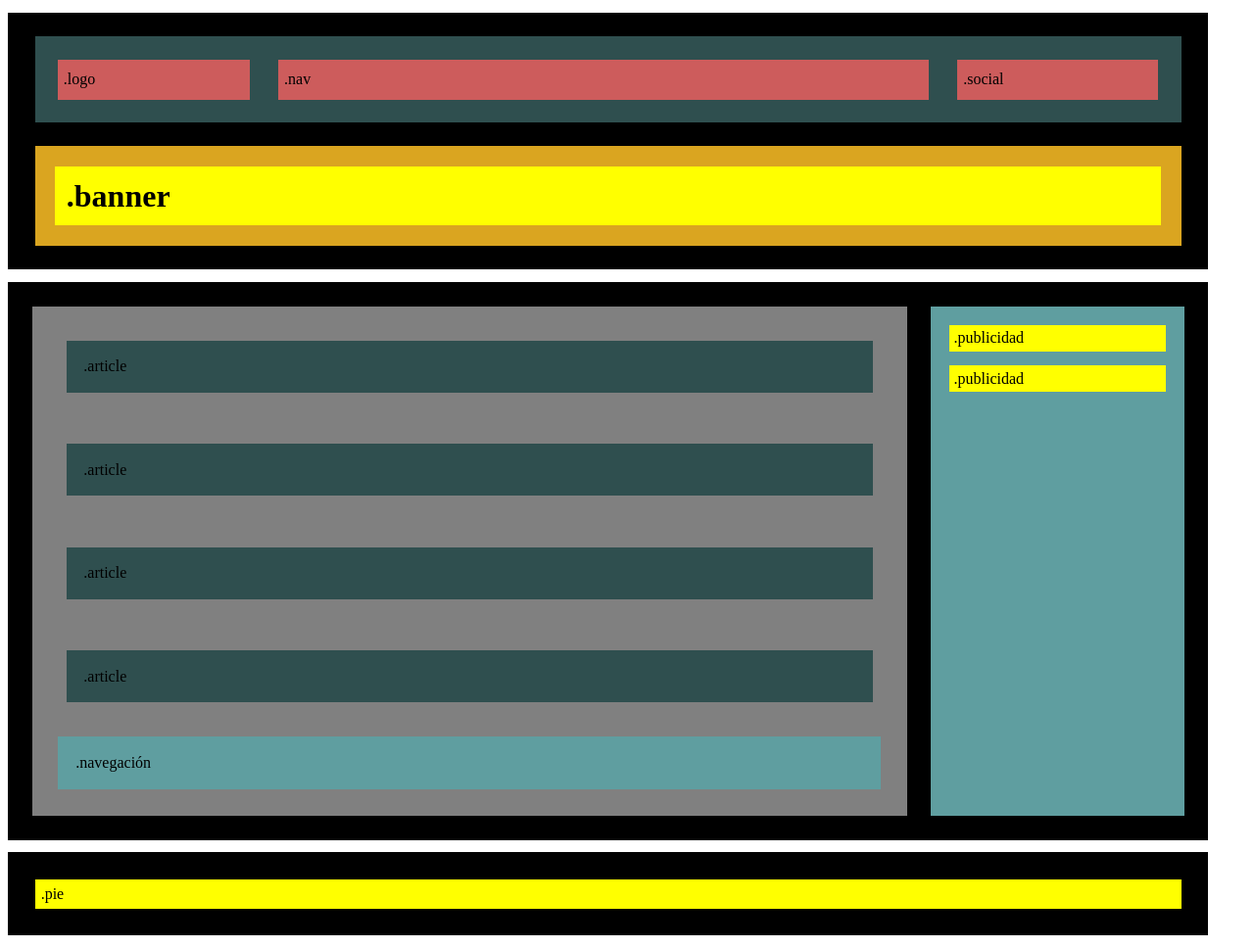
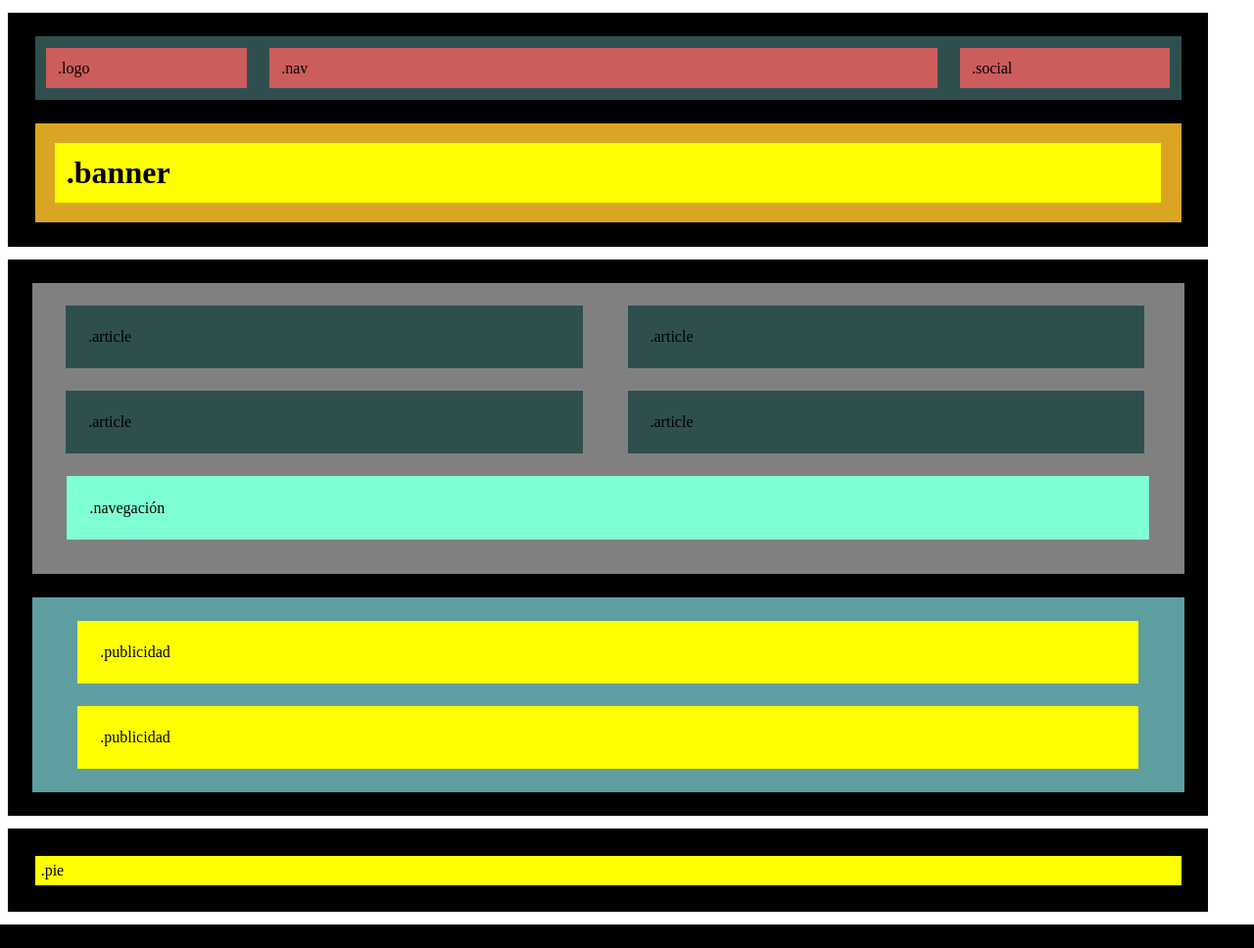
Before and after one commit to ebrionesm/Sprint1, a PHP site: page /Main.html in a window 1280 px wide. Shown: the whole page at 98% size. After the commit the page ends 944 px from the top, so only its background shows below. Run offline with PHP 8.4, Linux system fonts and the light colour scheme.

Commit message:
Update html_ej.css

```diff
--- a/HTML_CSS_Nivel1/html_ej.css
+++ b/HTML_CSS_Nivel1/html_ej.css
@@ -1,14 +1,39 @@
 @media only screen and (max-width: 600px)
 {
-    [class*="container"], [class*="-div"] {
-        width: 100%;
+    [class*="-container"]{
+        flex-flow: column nowrap;
     }
-
 }
 
 @media only screen and (min-width: 600px)
 {
+    [class*="-container"]{
+        flex-direction:column;
+    }
+    [class*="article-container"]{
+        flex-flow: row wrap;
+    }
+    [class*="article"]{
+        width: 40%;
+    }
 
+    [class*="article-nav-container"]{
+        width: 70%;
+    }
+
+    [class*="publicidad-container"]{
+        width: 70%;
+    }
+}
+
+@media only screen and (min-width: 992px)
+{
+    [class*="-container"]{
+        flex-direction:row;
+    }
+    [class*="article-nav-container"]{
+        flex-direction:column;
+    }
 }
 
 
@@ -24,23 +49,18 @@
     background-color:indianred;
     padding-top: 1%;
     padding-bottom: 1%;
-    padding-left: 0.5%;
-    margin: 2%;
-    margin-right: 0.5%;
-}
-
-.social {
-    margin-right: 2%;
+    padding-left: 1%;
+    margin: 1%;
 }
 
 .container{
     display: flex;
     flex-wrap: wrap;
+    justify-content: space-evenly;
     background-color: black;
     padding: 1%;
     margin-top: 1%;
     margin-bottom: 1%;
-    justify-content: space-around;
     max-width: 1200px;
 }
 
@@ -49,7 +69,7 @@
     margin: 1%;
     display: flex;
     flex-wrap: wrap;
-    justify-content: space-around;
+    justify-content: space-evenly;
     width: 97.5%;
 
 }
@@ -70,30 +90,28 @@
 
 .article-nav-container {
     display: flex;
-    flex-grow: 5;
-    flex-direction: column;
-    justify-content: space-around;
     background-color: grey;
     margin: 1%;
+    flex-grow: 20;
 }
 
 .article-container {
     display: flex;
-    flex-direction: column;
-
     margin: 1%;
-    justify-content: space-around;
+    width: 97.5%;
 }
 
 .article {
     background-color: darkslategray;
     flex-grow: 1;
     padding: 2%;
-    margin: 3%;
+    margin: 2%;
+    margin-top: 1%;
+    margin-bottom: 1%;
 }
 
 .navigation {
-    background-color: cadetblue;
+    background-color:aquamarine;
     flex-grow: 1;
     padding: 2%;
     margin: 3%;
@@ -102,17 +120,19 @@
 
 .publicidad-container {
     display: flex;
-    flex-grow: 1;
     flex-direction: column;
     background-color: cadetblue;
     padding: 1%;
     margin: 1%;
+    flex-grow: 1;
 }
 
 .publicidad {
     background-color: yellow;
     padding: 2%;
     margin: 3%;
+    margin-top: 1%;
+    margin-bottom: 1%;
 }
 
 .pie {
```
